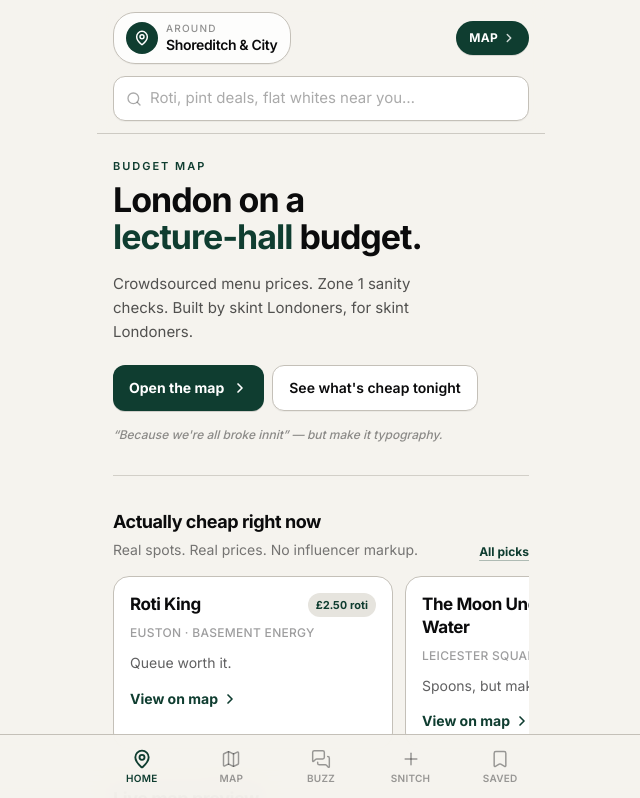
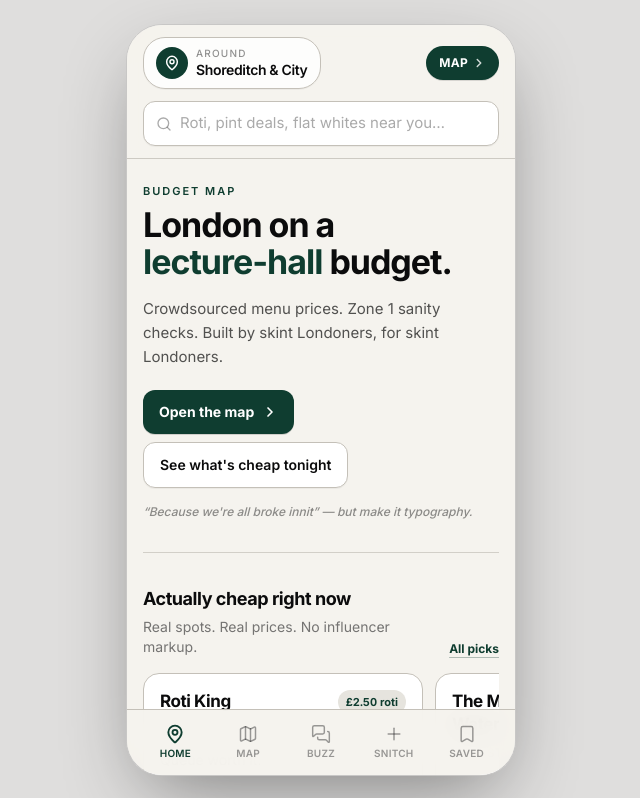
Before and after one commit to minjjang11/london-budget-map, a Next.js app: page / in a window 1280 px wide. Shown: the top 798 px of the page, without its empty margins (319-959 px from the left). Built offline with nearby package versions, Linux system fonts and the light colour scheme.

Commit message:
업데이트

```diff
--- a/app/components/BudgetMapApp.tsx
+++ b/app/components/BudgetMapApp.tsx
@@ -349,7 +349,7 @@ export default function BudgetMapApp() {
   const savedSpots = spots.filter((s) => savedIds.has(s.id));
 
   return (
-    <div className="budget-app relative mx-auto h-svh max-w-[440px] overflow-hidden bg-budget-bg font-sans text-budget-text">
+    <div className="budget-app relative mx-auto flex h-dvh min-h-0 w-full max-w-full flex-col overflow-hidden bg-budget-bg font-sans text-budget-text md:h-full">
       {/* Full-bleed map layer */}
       {tab === "map" && mounted && (
         <div className="absolute inset-0 z-0">
--- a/app/layout.tsx
+++ b/app/layout.tsx
@@ -27,7 +27,14 @@ export default function RootLayout({ children }: { children: React.ReactNode })
       <head>
         <link rel="stylesheet" href="https://unpkg.com/leaflet@1.9.4/dist/leaflet.css" />
       </head>
-      <body>{children}</body>
+      <body className="min-h-dvh">
+        {/* 모바일: 전체 너비. md+: ~iPhone 비율(390×844) 프레임 — 길쭉한 세로줄 느낌 완화 */}
+        <div className="flex min-h-dvh w-full justify-center bg-zinc-400/25 md:items-center md:py-6 md:pl-4 md:pr-4">
+          <div className="flex min-h-dvh w-full max-w-[390px] flex-col overflow-hidden bg-transparent md:min-h-0 md:h-[min(844px,calc(100dvh-3rem))] md:rounded-[2.25rem] md:border md:border-black/10 md:shadow-[0_28px_80px_-20px_rgb(0_0_0_/0.45)] md:[transform:translateZ(0)]">
+            {children}
+          </div>
+        </div>
+      </body>
     </html>
   );
 }
--- a/app/page.tsx
+++ b/app/page.tsx
@@ -74,7 +74,7 @@ export default function HomePage() {
   );
 
   return (
-    <div className="mx-auto min-h-dvh max-w-md bg-ldn-paper pb-28 text-ldn-ink">
+    <div className="mx-auto flex min-h-dvh w-full max-w-full flex-col bg-ldn-paper pb-28 text-ldn-ink md:h-full md:min-h-0 md:overflow-y-auto">
       {/* Top bar */}
       <header className="sticky top-0 z-30 border-b border-ldn-line/80 bg-ldn-paper/95 px-4 pb-3 pt-[max(0.75rem,env(safe-area-inset-top))] backdrop-blur-md">
         <div className="flex items-center justify-between gap-3">
@@ -242,7 +242,7 @@ export default function HomePage() {
 
       {/* Bottom nav */}
       <nav className="fixed bottom-0 left-0 right-0 z-40 border-t border-ldn-line bg-ldn-paper/95 px-2 pb-[max(0.5rem,env(safe-area-inset-bottom))] pt-2 backdrop-blur-md">
-        <div className="mx-auto flex max-w-md justify-between">
+        <div className="mx-auto flex w-full max-w-full justify-between px-1">
           {NAV.map(({ href, label, Icon }) => {
             const isActive =
               (label === "Home" && pathname === "/") || (label === "Map" && pathname === "/map");
```
